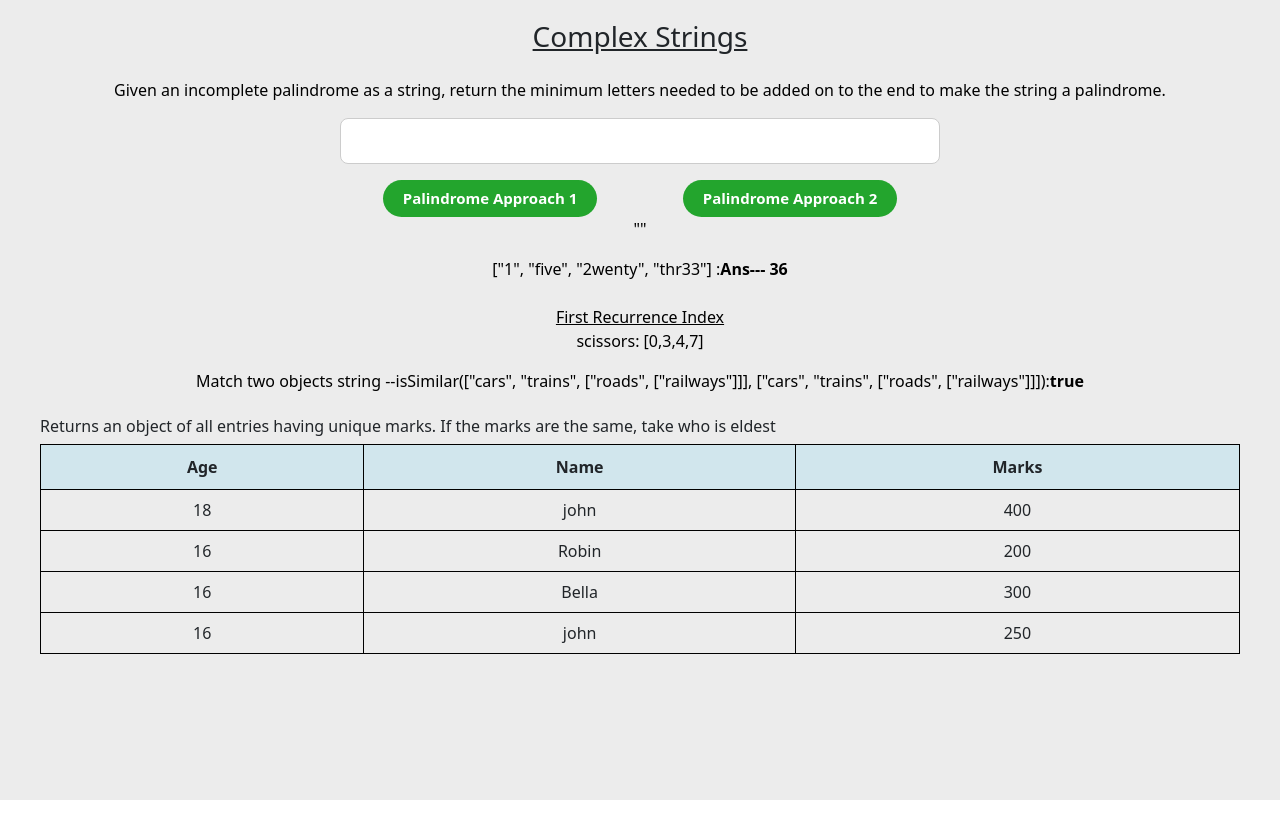
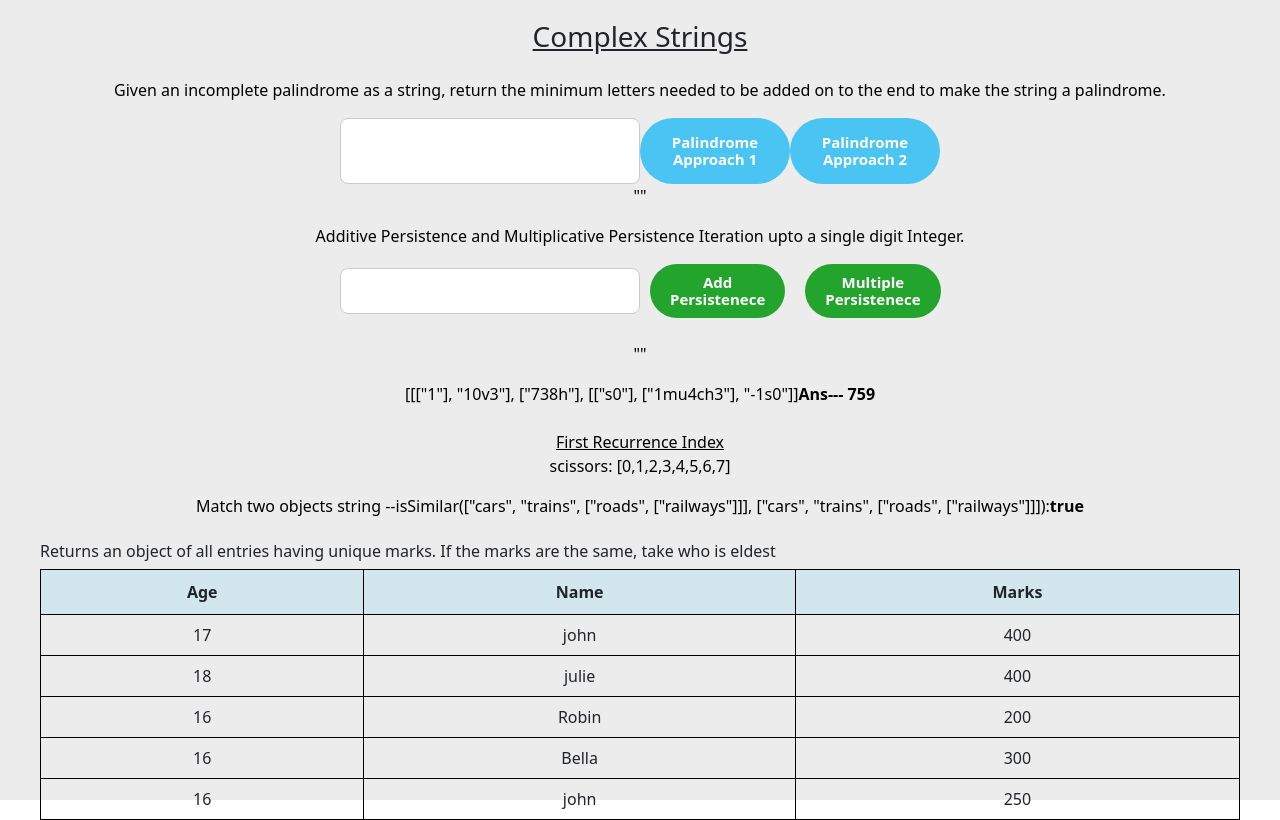
Before and after one commit to harpreet780/clear-basic-array-string, a React (Create React App) app: page / in a window 1280 px wide. Built offline with nearby package versions, Linux system fonts and the light colour scheme.

Commit message:
second commit

```diff
--- a/src/Components/ComplexStrings.js
+++ b/src/Components/ComplexStrings.js
@@ -18,14 +18,36 @@ const ComplexStrings = () => {
       if (str.slice(i) !== step.reverse().join('')) {
         makePalindrome.push(str[i])
         palindromeResult = str + makePalindrome.join("");
-        setUserDetail({ show: palindromeResult })
+        setUserDetail({ ...userDetail, show: palindromeResult })
       }
     }
   }
+
+  const addPersisteneceApproach1 = (num) => {
+    let times = 0;
+    num = num.toString();
+    while (num.length > 1) {
+      times++;
+      num = num.split('').map(Number).reduce((a, b) => a + b).toString();
+    }
+    setUserDetail({ ...userDetail, show: times })
+    return times;
+  }
+  const multiPersisteneceApproach1 = (num) => {
+    let times = 0;
+    num = num.toString();
+    while (num.length > 1) {
+      times++;
+      num = num.split('').map(Number).reduce((a, b) => a * b).toString();
+    }
+    setUserDetail({ ...userDetail, show: times })
+    return times;
+  }
+
   // object of all entries having unique marks
   const getUniqueValues = {
-    0: { age: 18, name: 'john', marks: '400' },
-    1: { age: 17, name: 'julie', marks: '400' },
+    0: { age: 17, name: 'john', marks: '400' },
+    1: { age: 18, name: 'julie', marks: '400' },
     2: { age: 16, name: 'Robin', marks: '200' },
     3: { age: 16, name: 'Bella', marks: '300' },
     4: { age: 16, name: 'john', marks: '250' },
@@ -34,38 +56,47 @@ const ComplexStrings = () => {
   let filtered = Object.values(getUniqueValues);
   //1st method
   const uniqueValues = filtered.reduce((accumulator, currentValue) => {
-    if (!accumulator.find((item) => item.marks === currentValue.marks)) {
+    if (!accumulator.find((item) => item.marks === currentValue.marks && item.age > currentValue.age)) {
+      // console.log("FDFDFDF == ", currentValue)
       accumulator.push(currentValue);
     }
     return accumulator;
   }, []);
   // 2nd method for object of all entries having unique marks
-  // const AllUniqueValues = [...new Map(filtered.map(items => [items.marks, items])).values()]
-  // console.log(AllUniqueValues,"AllUniqueValues")
+  const AllUniqueValues = [...new Map(filtered.map(items => [items.marks, items])).values()]
+  // console.log(AllUniqueValues, "AllUniqueValues")
 
   // 3rd Method for object of all entries having unique marks
   const uniqueRecord = filtered.filter((item, index, self) => index === self.findIndex((t) => (t.marks === item.marks)))
-  console.log(uniqueRecord,"unique record")
+  // console.log(uniqueRecord, "unique record")
 
   // First Recurrence Index
   let str = "scissors";
   let indices = [];
   for (let i = 0; i < str.length; i++) {
-    if (str[i] === "s") {
+    if (str.charAt(i) == str[i]) {
       indices.push(i);
     }
+
   }
+  console.log(indices, "uyduh")
+  // for (let i = 0; i < str.length; i++) {
+  //   if (str[i] === "s") {
+  //     indices.push(i);
+  //   }
+  // }
   // recursion objects compare
-  let obj1 = ["cars", "trains", ["roads", ["railways"]]]
-  let obj2 = ["cars", "trains", ["roads", ["railways"]]]
-  let recursionResult = JSON.stringify(obj1) === JSON.stringify(obj2);
+  let recursionStr = ["cars", "trains", ["roads", ["railways"]]]
+  let recursionMatchStr = ["cars", "trains", ["roads", ["railways"]]]
+  let recursionResult = JSON.stringify(recursionStr) === JSON.stringify(recursionMatchStr);
 
   //Deep Arithmetic
-  const stringSum = ["1", "five", "2wenty", "thr33"];
-  let sum = stringSum.map((a) => +a.match(/\d+/g)).reduce((a, b) => a + b)
-  console.log(sum, "sum")
-  const strArthmetic = [["1X2", "t3n"], ["1024", "5", "64"]];
-
+  const strArthmetic = [[["1"], "10v3"], ["738h"], [["s0"], ["1mu4ch3"], "-1s0"]];
+  // var merged = [].concat.apply([], arrays);
+  // var s = "[" + JSON.stringify(strArthmetic).replace(/\[|]/g,'') +"]";
+  let flattened = strArthmetic.flat(Infinity);
+  let flattenedSum = flattened.toString().match(/-?\d+/g).map(Number);
+  const count = flattenedSum.reduce((acc, value) => acc + value)
 
   return (
     <div>
@@ -76,19 +107,30 @@ const ComplexStrings = () => {
         Given an incomplete palindrome as a string, return the minimum
         letters needed to be added on to the end to make the string a palindrome.
       </p>
-      <div className='w-50 m-auto'>
-        <input type="text" className=' mb-3' name="text" value={userDetail.userField} onChange={(e) => setUserDetail({
+      <div className='w-50 m-auto d-flex'>
+        <input type="text" className='w-50' name="text" value={userDetail.userField} onChange={(e) => setUserDetail({
           ...userDetail, show: e.target.value
         })} />
-        <div className='d-flex justify-content-around'>
-          <button onClick={() => makePalindromeApproach1(userDetail.show)} className="optionBtn m-auto">Palindrome Approach 1</button>
-          <button onClick={() => handlePalindromeApproach2(userDetail.show)} className="optionBtn m-auto">Palindrome Approach 2</button>
+        <div className='d-flex w-50'>
+          <button onClick={() => makePalindromeApproach1(userDetail.show)} className="submitBtn p-3">Palindrome Approach 1</button>
+          <button onClick={() => handlePalindromeApproach2(userDetail.show)} className="submitBtn p-3">Palindrome Approach 2</button>
         </div>
-        <p>{JSON.stringify(userDetail.show)}</p>
       </div>
+      <p>{JSON.stringify(userDetail.show)}</p>
+      <p>Additive Persistence and Multiplicative Persistence Iteration upto a single digit Integer.</p>
+      <div className='w-50 m-auto d-flex align-items-center mb-4'>
+        <input type="text" name="text" className='w-50' value={userDetail.userField} onChange={(e) => setUserDetail({
+          ...userDetail, show: e.target.value
+        })} />
+        <div className='w-50 d-flex'>
+          <button onClick={() => addPersisteneceApproach1(userDetail.show)} className="optionBtn">Add Persistenece</button>
+          <button onClick={() => multiPersisteneceApproach1(userDetail.show)} className="optionBtn">Multiple Persistenece</button>
+        </div>
+      </div>
+      <p>{JSON.stringify(userDetail.show)}</p>
       <p>
-        ["1", "five", "2wenty", "thr33"] :
-        <b>Ans--- {JSON.stringify(sum)}</b>
+        [[["1"], "10v3"], ["738h"], [["s0"], ["1mu4ch3"], "-1s0"]]
+        <b>Ans--- {JSON.stringify(count)}</b>
       </p>
       <p className="m-0 text-decoration-underline mt-4">
         First Recurrence Index
```
